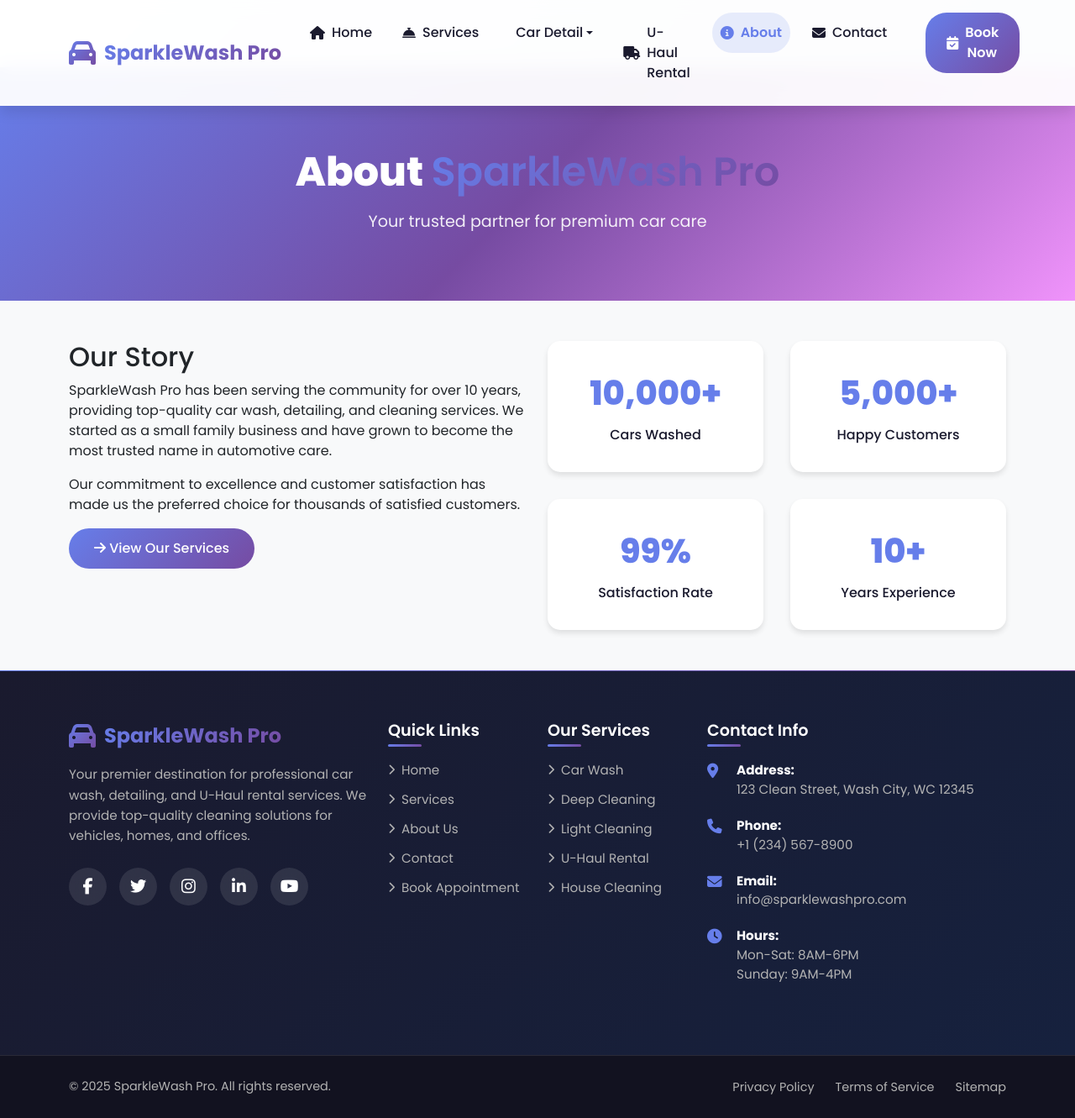
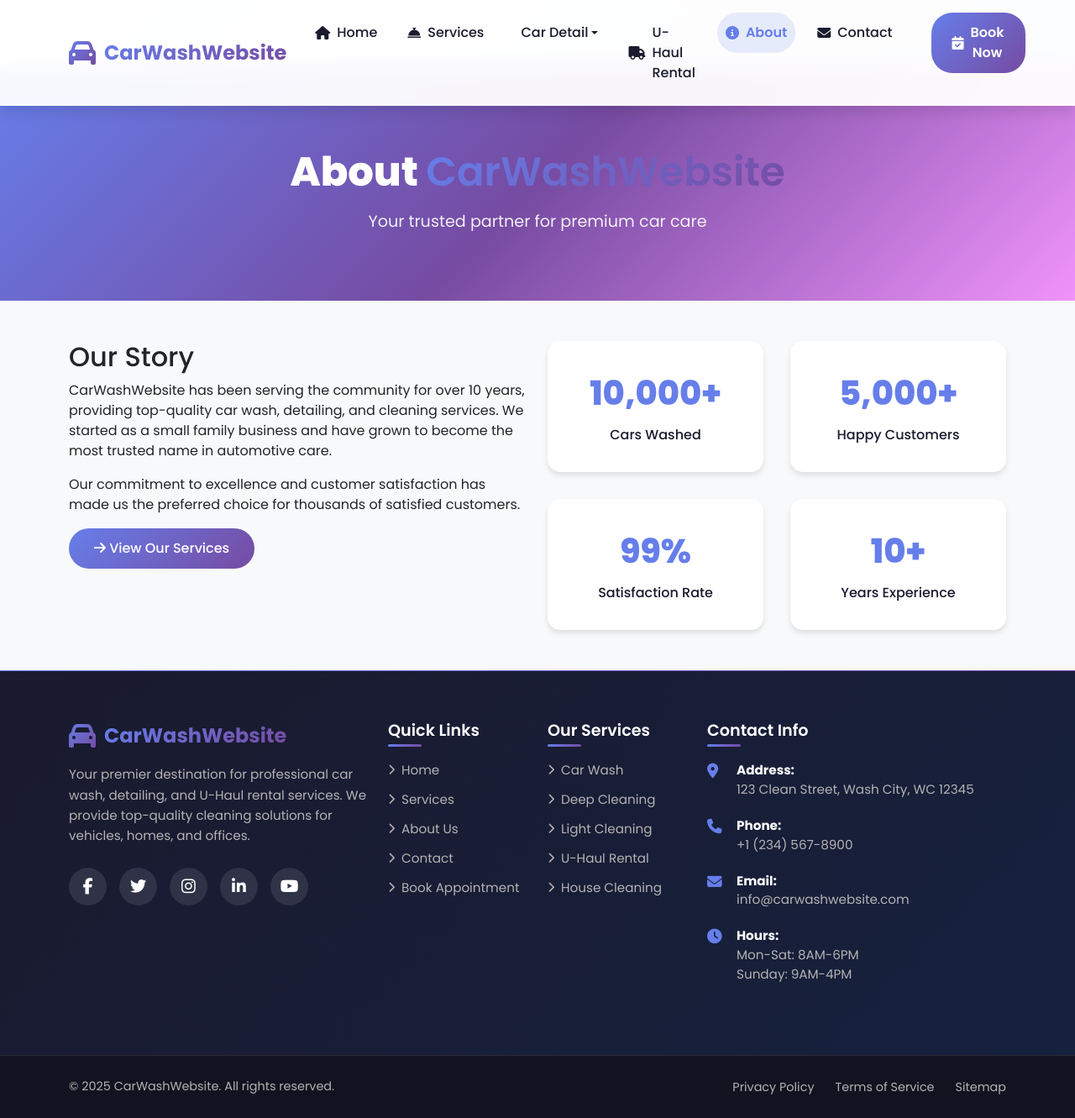
Before and after one commit to redwanh25/car-wash-website, an Angular app: page /about in a window 1280 px wide. Shown: the whole page at 84% size. Built offline with nearby package versions, Linux system fonts and the light colour scheme.

Commit message:
fix: Update branding references from SparkleWash Pro to CarWashWebsite across multiple components

```diff
--- a/src/app/app.ts
+++ b/src/app/app.ts
@@ -10,5 +10,5 @@
   styleUrl: './app.scss'
 })
 export class App {
-  protected readonly title = signal('SparkleWash Pro');
+  protected readonly title = signal('CarWashWebsite');
 }
--- a/src/app/components/footer/footer.component.html
+++ b/src/app/components/footer/footer.component.html
@@ -8,7 +8,7 @@
           <div class="footer-section">
             <div class="footer-logo mb-3">
               <i class="fas fa-car"></i>
-              <span class="brand-text">SparkleWash Pro</span>
+              <span class="brand-text">CarWashWebsite</span>
             </div>
             <p class="footer-description">
               Your premier destination for professional car wash, detailing, and U-Haul rental services.
@@ -82,7 +82,7 @@
                 <i class="fas fa-envelope"></i>
                 <div>
                   <strong>Email:</strong><br>
-                  <a href="mailto:info&#64;sparklewashpro.com">info&#64;sparklewashpro.com</a>
+                  <a href="mailto:info&#64;carwashwebsite.com">info&#64;carwashwebsite.com</a>
                 </div>
               </div>
               <div class="contact-item">
@@ -106,7 +106,7 @@
       <div class="row align-items-center">
         <div class="col-md-6">
           <p class="copyright">
-            &copy; {{ currentYear }} SparkleWash Pro. All rights reserved.
+            &copy; {{ currentYear }} CarWashWebsite. All rights reserved.
           </p>
         </div>
         <div class="col-md-6">
--- a/src/app/components/header/header.component.html
+++ b/src/app/components/header/header.component.html
@@ -3,7 +3,7 @@
     <!-- Logo -->
     <a class="navbar-brand" routerLink="/">
       <i class="fas fa-car"></i>
-      <span class="brand-text">SparkleWash Pro</span>
+      <span class="brand-text">CarWashWebsite</span>
     </a>
 
     <!-- Mobile Menu Toggle -->
--- a/src/app/pages/about/about.component.html
+++ b/src/app/pages/about/about.component.html
@@ -2,7 +2,7 @@
   <div class="container">
     <div class="row">
       <div class="col-12 text-center">
-        <h1 class="hero-title">About <span class="gradient-text">SparkleWash Pro</span></h1>
+        <h1 class="hero-title">About <span class="gradient-text">CarWashWebsite</span></h1>
         <p class="hero-subtitle">Your trusted partner for premium car care</p>
       </div>
     </div>
@@ -13,7 +13,7 @@
     <div class="row">
       <div class="col-lg-6 mb-4">
         <h2>Our Story</h2>
-        <p>SparkleWash Pro has been serving the community for over 10 years, providing top-quality car wash, detailing, and cleaning services. We started as a small family business and have grown to become the most trusted name in automotive care.</p>
+        <p>CarWashWebsite has been serving the community for over 10 years, providing top-quality car wash, detailing, and cleaning services. We started as a small family business and have grown to become the most trusted name in automotive care.</p>
         <p>Our commitment to excellence and customer satisfaction has made us the preferred choice for thousands of satisfied customers.</p>
         <a routerLink="/services" class="btn btn-gradient">
           <i class="fas fa-arrow-right"></i> View Our Services
--- a/src/app/pages/appointment/appointment.component.html
+++ b/src/app/pages/appointment/appointment.component.html
@@ -240,7 +240,7 @@
       <div class="col-12 text-center">
         <h4>Need Help?</h4>
         <p>Call us directly at <a href="tel:+1234567890"><strong>(234) 567-8900</strong></a> or email us at
-        <a href="mailto:info&#64;sparklewashpro.com"><strong>info&#64;sparklewashpro.com</strong></a></p>
+        <a href="mailto:info&#64;carwashwebsite.com"><strong>info&#64;carwashwebsite.com</strong></a></p>
       </div>
     </div>
   </div>
--- a/src/app/pages/contact/contact.component.html
+++ b/src/app/pages/contact/contact.component.html
@@ -3,7 +3,7 @@
     <div class="row">
       <div class="col-12 text-center">
         <h1 class="hero-title">Contact <span class="gradient-text">Us</span></h1>
-        <p class="hero-subtitle">Get in touch with SparkleWash Pro</p>
+        <p class="hero-subtitle">Get in touch with CarWashWebsite</p>
       </div>
     </div>
   </div>
@@ -32,7 +32,7 @@
             <i class="fas fa-envelope"></i>
             <div>
               <strong>Email:</strong><br>
-              <a href="mailto:info&#64;sparklewashpro.com">info&#64;sparklewashpro.com</a>
+              <a href="mailto:info&#64;carwashwebsite.com">info&#64;carwashwebsite.com</a>
             </div>
           </div>
         </div>
```
